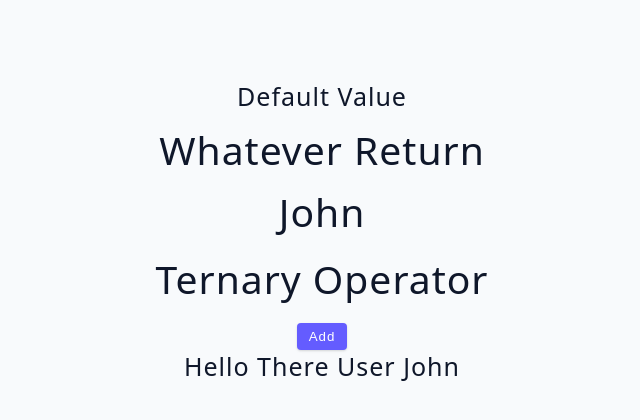
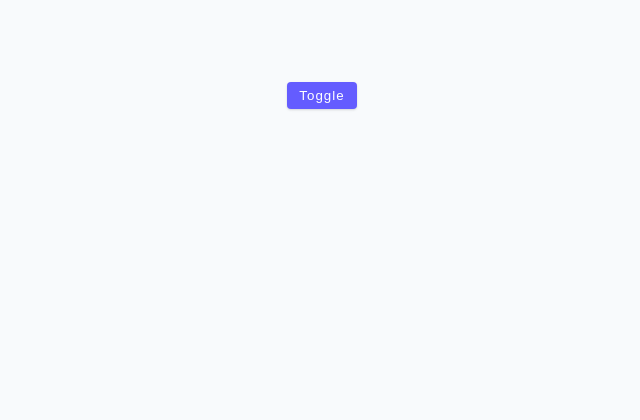
Before and after one commit to alutfi05/belajar-reactjs-lanjutan, a React (Vite) app: page / in a window 1280 px wide. Shown: the top 420 px of the page, without its empty margins (318-958 px from the left). Built offline with nearby package versions, Linux system fonts and the light colour scheme.

Commit message:
finish toggle challenge in react js

```diff
--- a/src/App.jsx
+++ b/src/App.jsx
@@ -1,4 +1,4 @@
-import Starter from './tutorial/03-conditional-rendering/starter/05-short-circuit-examples';
+import Starter from './tutorial/03-conditional-rendering/starter/06-toggle-challenge';
 
 function App() {
     return (
--- a/src/tutorial/03-conditional-rendering/starter/06-toggle-challenge.jsx
+++ b/src/tutorial/03-conditional-rendering/starter/06-toggle-challenge.jsx
@@ -1,5 +1,24 @@
+import { useState } from 'react';
+
 const ToggleChallenge = () => {
-  return <h2>toggle challenge</h2>;
+    const [showAlert, setShowAlert] = useState(false);
+
+    return (
+        <div>
+            <button
+                type="button"
+                className="btn"
+                onClick={() => setShowAlert(!showAlert)}
+            >
+                toggle
+            </button>
+            {showAlert && <Alert />}
+        </div>
+    );
+};
+
+const Alert = () => {
+    return <div className="alert alert-danger">hello world</div>;
 };
 
 export default ToggleChallenge;
```
